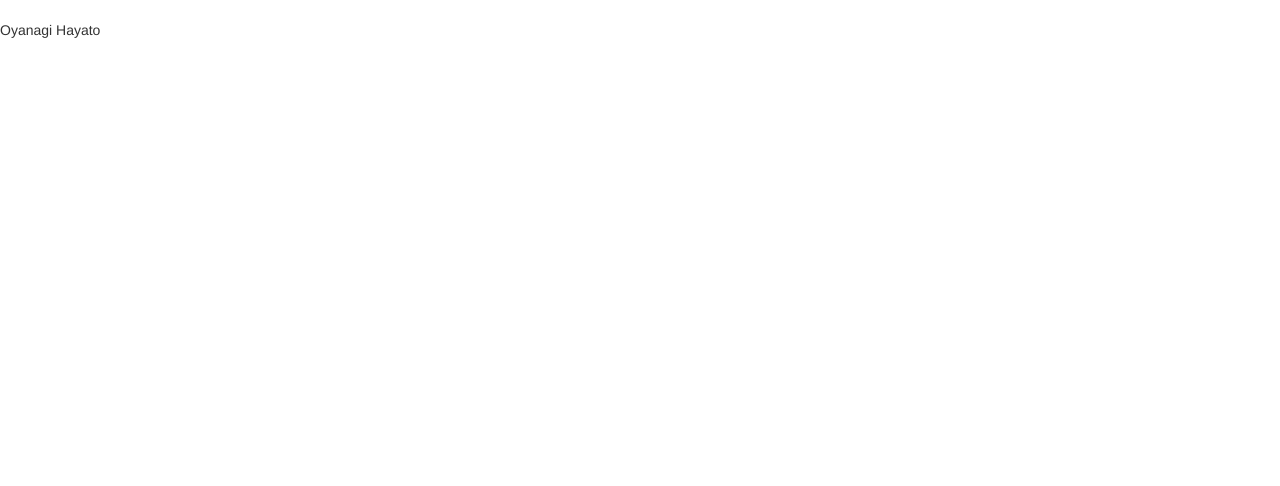
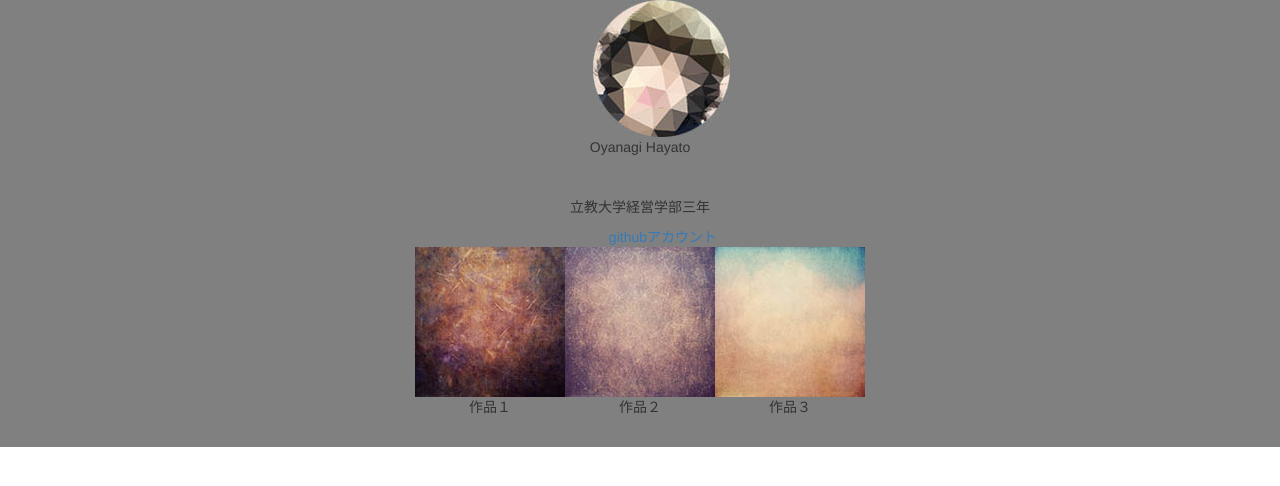
Before and after one commit to oyaoyaoya/oyaoyaoya.github.io, a plain HTML site: page index.html in a window 1280 px wide. Drawn offline with nearby package versions, Linux system fonts and the light colour scheme.

Commit message:
整えました

```diff
--- /dev/null
+++ b/index.css
@@ -0,0 +1,5 @@
+
+#img{
+    max-width: 100px;
+    height: auto;
+}
--- a/index.html
+++ b/index.html
@@ -11,22 +11,22 @@
     <script src="//ajax.googleapis.com/ajax/libs/jquery/1.11.3/jquery.min.js"></script>
     <!-- BootstrapのJS読み込み -->
     <script src="//maxcdn.bootstrapcdn.com/bootstrap/3.3.5/js/bootstrap.min.js"></script>
+    <title>Oyanaとは？</title>
+    <meta name="description" content="小柳颯人 oyanaの自己紹介 都内大学生"/>
   </head>
   <body>
-      <div style="background: url(***.gif);">
-　　　<img src= "">
+      <div style="background-color: #808080; position: relative; text-align:center;">
+　　　<img src= "img/me.jpg" id="img">
 　　　<p>Oyanagi Hayato<p>
-       <table>
+　　　    <p>立教大学経営学部三年</p>
+　　　    <a href="https://github.com/oyaoyaoya">githubアカウント</a>
+       <table id="table1" align="center">
            <tr>
-               <td></td>
-           </tr>
-           <tr>
-               <td></td>
-           </tr>
-           <tr>
-               <td></td>
+               <td><img src= "img/oyaoyaoya_git_1.jpg"  id="img"><p>作品１</p></td>
+                <td><img src= "img/oyaoyaoya_git_2.jpg"  id="img"><p>作品２</p></td>
+                <td><img src= "img/oyaoyaoya_git_3.jpg"  id="img"><p>作品３</p></td>
            </tr>
        </table>
-　　　</div>
+　　</div>
  </body>
 </html>
```
Also changed, not shown: img/me.jpg (added), img/oyaoyaoya_git_1.jpg (added), img/oyaoyaoya_git_2.jpg (added), img/oyaoyaoya_git_3.jpg (added).
